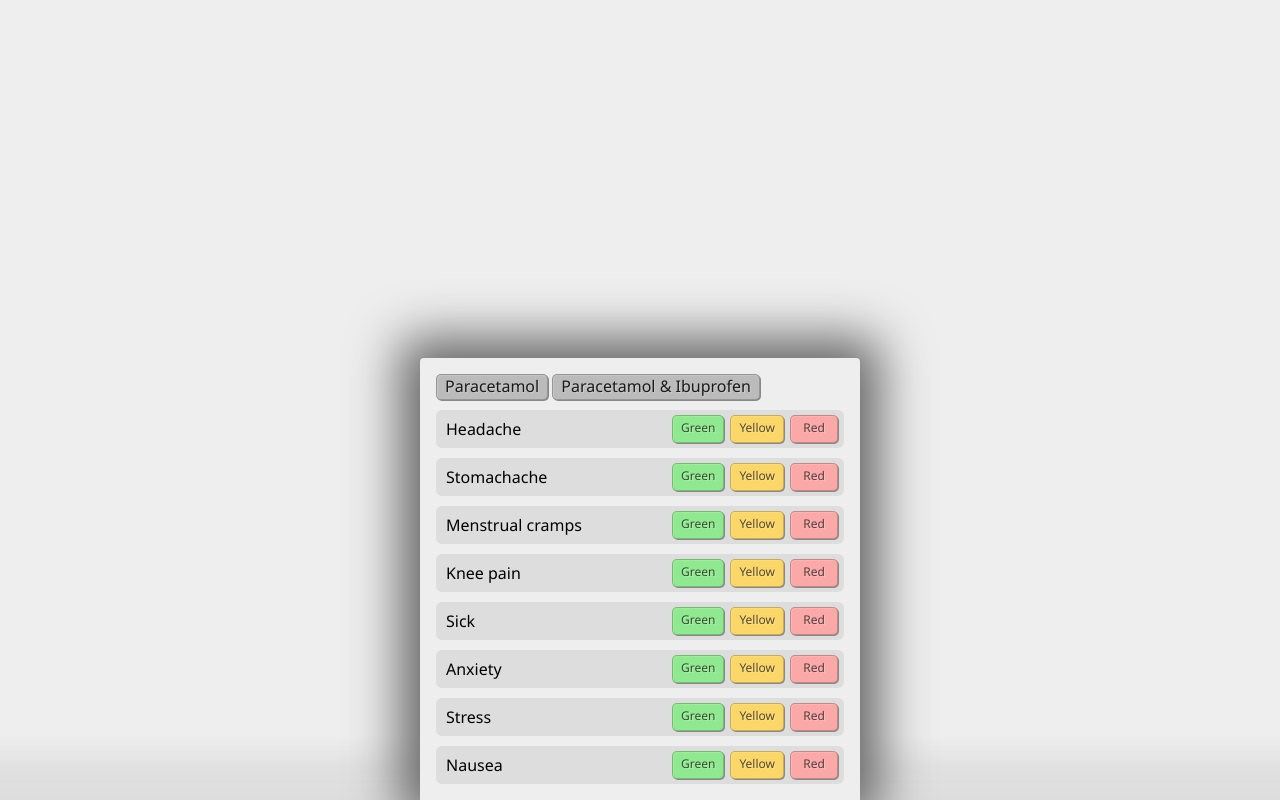
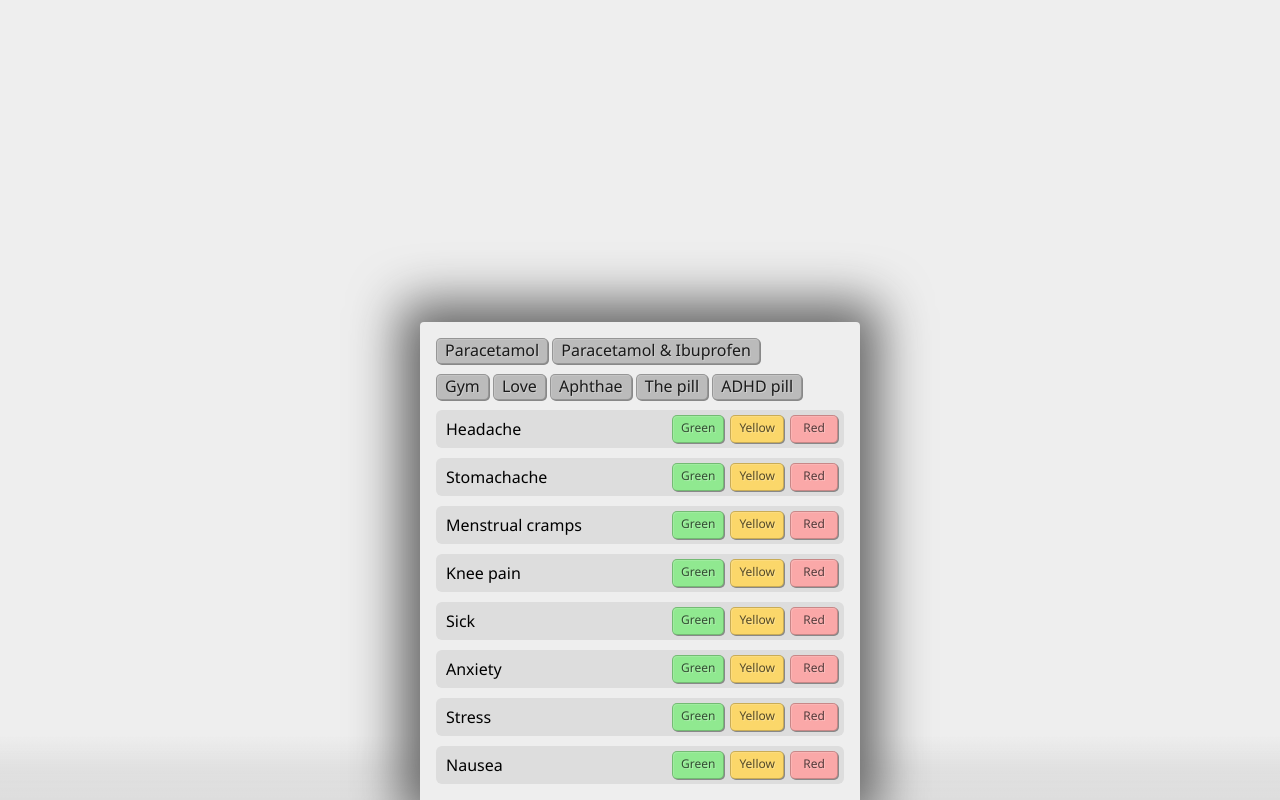
Before and after one commit to Qtax/qtracker, a React (Vite) app: page / in a window 1280 px wide. Both pictures are taken after a click on the button "Add". Built offline with nearby package versions, Linux system fonts and the light colour scheme.

Commit message:
add plain types and adder buttons

```diff
--- a/src/components/app/index.tsx
+++ b/src/components/app/index.tsx
@@ -6,7 +6,7 @@
 import useOnClickOutside from "../../hooks/use-on-click-outside";
 
 export default function App() {
-	let { entries, addAche, addPainkillers, remove } = useEntries();
+	let { entries, addAche, addPainkillers, addPlain, remove } = useEntries();
 
 	let lastEntriesLength = useRef(0);
 	useLayoutEffect(() => {
@@ -56,6 +56,18 @@
 					</button>
 				</div>
 
+				<div>
+					<button onClick={() => addPlain("gym")}>Gym</button>{" "}
+					<button onClick={() => addPlain("love")}>Love</button>{" "}
+					<button onClick={() => addPlain("aphthae")}>Aphthae</button>{" "}
+					<button onClick={() => addPlain("birthControlPill")}>
+						The pill
+					</button>{" "}
+					<button onClick={() => addPlain("adhdPill")}>
+						ADHD pill
+					</button>{" "}
+				</div>
+
 				<AcheAdder type="headache" addAche={addAche} />
 				<AcheAdder type="stomachache" addAche={addAche} />
 				<AcheAdder type="menstrualCramps" addAche={addAche} />
--- a/src/state.tsx
+++ b/src/state.tsx
@@ -7,7 +7,7 @@
 	data: EntryData;
 };
 
-export type EntryData = Aches | Painkillers;
+export type EntryData = Aches | Painkillers | Plain;
 
 export type Aches =
 	| Headache
@@ -89,6 +89,29 @@
 	kind?: "paracetamol" | "ibuprofen" | "paracetamol+ibuprofen";
 };
 
+export type Plain = Gym | Love | Aphthae | BirthControlPill | AdhdPill;
+export type PlainType = Plain["type"];
+
+export type Gym = {
+	type: "gym";
+};
+
+export type Love = {
+	type: "love";
+};
+
+export type Aphthae = {
+	type: "aphthae";
+};
+
+export type BirthControlPill = {
+	type: "birthControlPill";
+};
+
+export type AdhdPill = {
+	type: "adhdPill";
+};
+
 export type State = {
 	usedIds: number;
 	entries: Entry[];
@@ -162,6 +185,10 @@
 		dispatch({ type: "add", data: { type: "painkillers", kind } });
 	}
 
+	function addPlain(type: PlainType) {
+		dispatch({ type: "add", data: { type } });
+	}
+
 	function remove(id: number) {
 		dispatch({ type: "remove", id });
 	}
@@ -171,6 +198,7 @@
 		remove,
 		addAche,
 		addPainkillers,
+		addPlain,
 	};
 }
 
```
